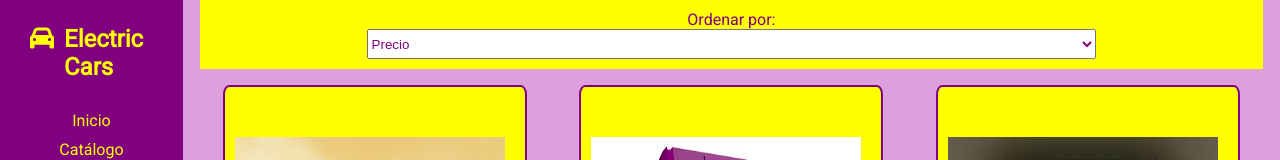
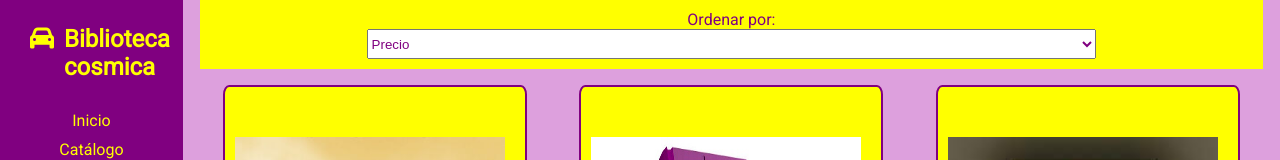
Before and after one commit to PabloJelvez/prueba-animaciones, a plain HTML site: page index.html in a window 1280 px wide. Shown: the top 160 px of the page. Drawn offline with Linux system fonts and the light colour scheme.

Commit message:
Titulo nuevo

```diff
--- a/index.html
+++ b/index.html
@@ -5,14 +5,14 @@
     <meta name="viewport" content="width=device-width, initial-scale=1.0">
     <link rel="stylesheet" href="./assets/css/style.css">
     <link rel="icon" type="image/png" sizes="32x32" href="./assets/img/favicon-32x32.png">
-    <title>Electric Cars Store </title>
+    <title>Biblioteca Cosmica</title>
 </head>
 <body>
 <div class="body">
     <menu class="menu">
         <div class="tittleMenu">
             <i class="fa-solid fa-car fa-xl" style="color: yellow;"></i>
-            <h2>Electric Cars</h2>
+            <h2>Biblioteca cosmica</h2>
         </div>
         <div class="ulMenu">
             <ul>
```
